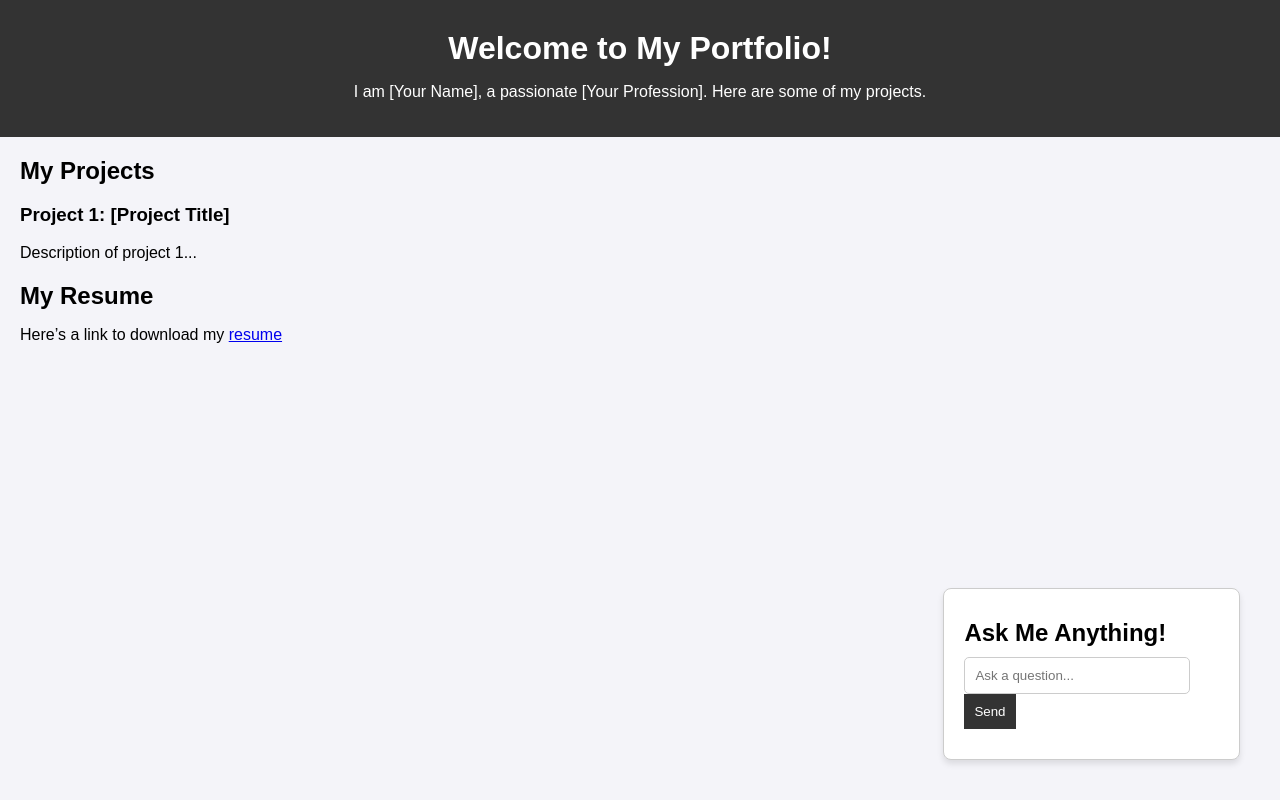
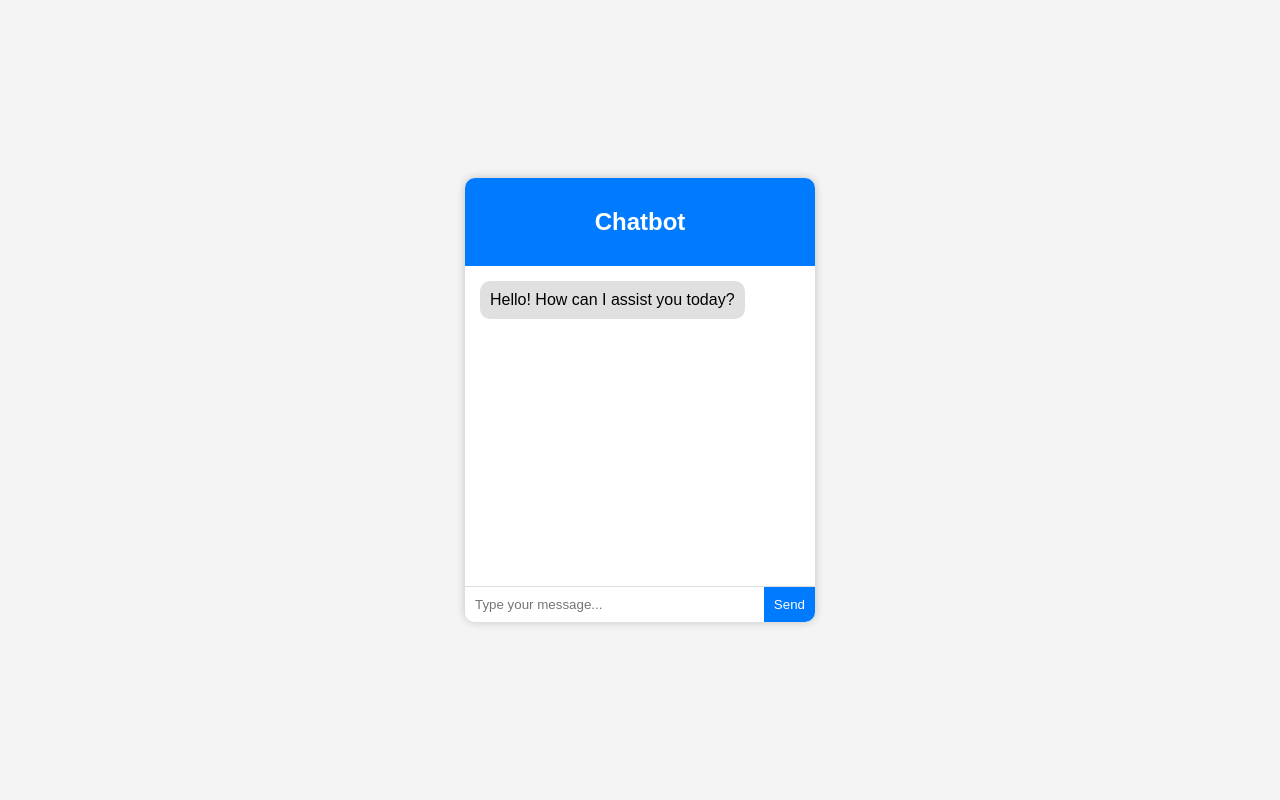
Before and after one commit to Aya-ahmedd/CodeAlpha, a plain HTML site: page index.html in a window 1280 px wide. Drawn offline with Linux system fonts and the light colour scheme; files that its build step writes are made by us from their sources.

Commit message:
Initial commit - Chatbot for FAQs

```diff
--- a/index.html
+++ b/index.html
@@ -1,43 +1,26 @@
 <!DOCTYPE html>
 <html lang="en">
 <head>
-  <meta charset="UTF-8">
-  <meta name="viewport" content="width=device-width, initial-scale=1.0">
-  <title>My Personal Portfolio</title>
-  <link rel="stylesheet" href="assets/style.css">
+    <meta charset="UTF-8">
+    <meta name="viewport" content="width=device-width, initial-scale=1.0">
+    <title>Chatbot</title>
+    <link rel="stylesheet" href="style.css">
 </head>
 <body>
-  <!-- Portfolio Section -->
-  <header>
-    <h1>Welcome to My Portfolio!</h1>
-    <p>I am [Your Name], a passionate [Your Profession]. Here are some of my projects.</p>
-  </header>
 
-  <section class="projects">
-    <h2>My Projects</h2>
-    <div class="project-item">
-      <h3>Project 1: [Project Title]</h3>
-      <p>Description of project 1...</p>
+    <div class="chat-container">
+        <div class="chat-header">
+            <h2>Chatbot</h2>
+        </div>
+        <div class="chat-box" id="chat-box">
+            <div class="bot-message">Hello! How can I assist you today?</div>
+        </div>
+        <div class="chat-input">
+            <input type="text" id="user-input" placeholder="Type your message...">
+            <button onclick="sendMessage()">Send</button>
+        </div>
     </div>
-    <!-- Add more projects here -->
-  </section>
 
-  <!-- Resume Section -->
-  <section class="resume">
-    <h2>My Resume</h2>
-    <p>Here’s a link to download my <a href="assets/Your-Resume.pdf" target="_blank">resume</a></p>
-  </section>
-
-  <!-- Chatbot Section -->
-  <section class="chatbot">
-    <h2>Ask Me Anything!</h2>
-    <div id="chatbox">
-      <div id="chat-area"></div>
-      <input type="text" id="user-input" placeholder="Ask a question...">
-      <button id="send-btn">Send</button>
-    </div>
-  </section>
-
-  <script src="js/chatbot.js"></script>
+    <script src="script.js"></script>
 </body>
 </html>
--- a/style.css
+++ b/style.css
@@ -1,57 +1,74 @@
 body {
   font-family: Arial, sans-serif;
+  background-color: #f4f4f4;
+  display: flex;
+  justify-content: center;
+  align-items: center;
+  height: 100vh;
   margin: 0;
-  padding: 0;
-  background-color: #f4f4f9;
 }
 
-header {
-  background-color: #333;
+.chat-container {
+  width: 350px;
+  background: white;
+  border-radius: 10px;
+  box-shadow: 0 0 10px rgba(0, 0, 0, 0.2);
+  overflow: hidden;
+}
+
+.chat-header {
+  background: #007bff;
   color: white;
-  padding: 20px;
+  padding: 10px;
   text-align: center;
 }
 
-h1, h2 {
-  margin: 10px 0;
+.chat-box {
+  height: 300px;
+  overflow-y: auto;
+  padding: 10px;
+  display: flex;
+  flex-direction: column;
 }
 
-.projects, .resume, .chatbot {
-  margin: 20px;
+.chat-box .bot-message, .chat-box .user-message {
+  max-width: 80%;
+  padding: 10px;
+  margin: 5px;
+  border-radius: 10px;
 }
 
-.chatbot {
-  position: fixed;
-  bottom: 20px;
-  right: 20px;
-  background: white;
-  padding: 20px;
-  border: 1px solid #ccc;
-  border-radius: 8px;
-  box-shadow: 0 4px 6px rgba(0, 0, 0, 0.1);
+.bot-message {
+  background: #e0e0e0;
+  align-self: flex-start;
 }
 
-#chatbox {
-  max-height: 300px;
-  overflow-y: auto;
-  margin-bottom: 10px;
+.user-message {
+  background: #007bff;
+  color: white;
+  align-self: flex-end;
 }
 
-input[type="text"] {
-  width: 80%;
-  padding: 10px;
-  border-radius: 5px;
-  border: 1px solid #ccc;
+.chat-input {
+  display: flex;
+  border-top: 1px solid #ddd;
 }
 
-button {
+.chat-input input {
+  flex: 1;
   padding: 10px;
-  background-color: #333;
+  border: none;
+  outline: none;
+}
+
+.chat-input button {
+  background: #007bff;
   color: white;
   border: none;
+  padding: 10px;
   cursor: pointer;
 }
 
-button:hover {
-  background-color: #555;
+.chat-input button:hover {
+  background: #0056b3;
 }
```
Also changed, not shown: chatbot.js (+36 -27 lines), 1 other file.
